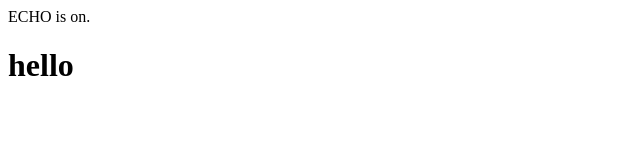
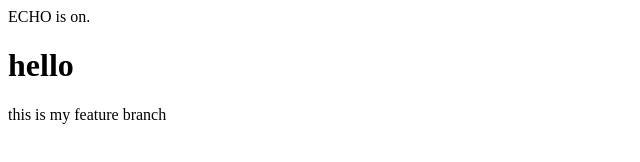
Before and after one commit to Junaid-khan-123/local-repo-, a plain HTML site: page LOCALREPO/index.html in a window 1280 px wide. Shown: the whole page, without its empty margins (0-640 px from the left). Drawn offline with Linux system fonts and the light colour scheme.

Commit message:
add line

```diff
--- a/LOCALREPO/index.html
+++ b/LOCALREPO/index.html
@@ -8,5 +8,6 @@ ECHO is on.
 </head>
 <body>
     <h1>hello</h1>
+    <p>this is my feature branch </p>
 </body>
 </html>
```
Also changed, not shown: 1 other file.
